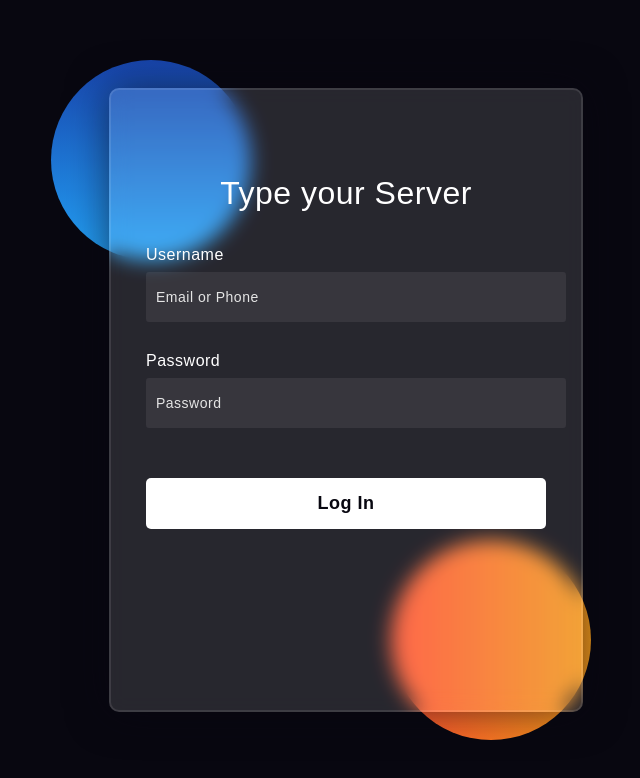
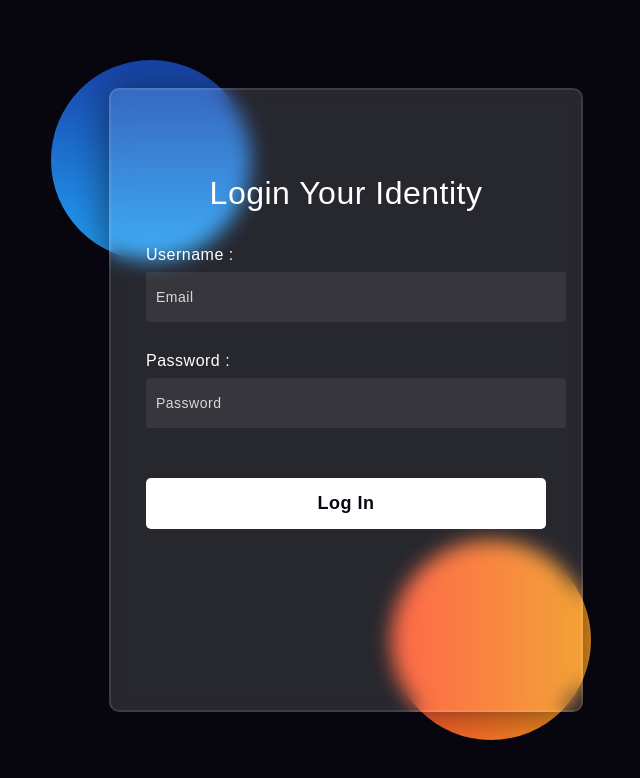
Before and after one commit to syedmomin/react-with-server, a React (Create React App) app in the folder web/: page / in a window 1280 px wide. Shown: the top 778 px of the page, without its empty margins (294-934 px from the left). Built offline with nearby package versions, Linux system fonts and the light colour scheme.

Commit message:
login style

```diff
--- a/web/src/App.css
+++ b/web/src/App.css
@@ -1,9 +1,3 @@
-*:before,
-*:after{
-    padding: 0;
-    margin: 0;
-    box-sizing: border-box;
-}
 body{
     background-color: #080710;
 }
@@ -84,7 +78,7 @@ input{
     font-weight: 300;
 }
 ::placeholder{
-    color: #e5e5e5;
+    color: #dad9d9;
 }
 button{
     margin-top: 50px;
@@ -97,25 +91,8 @@ button{
     border-radius: 5px;
     cursor: pointer;
 }
-.social{
-  margin-top: 30px;
-  display: flex;
+
+button:hover{
+    font-size: 20px;
+    background-image: linear-gradient(to right,#285cd4d8, #f5a534cb);
 }
-.social div{
-  background: red;
-  width: 150px;
-  border-radius: 3px;
-  padding: 5px 10px 10px 5px;
-  background-color: rgba(255,255,255,0.27);
-  color: #eaf0fb;
-  text-align: center;
-}
-.social div:hover{
-  background-color: rgba(255,255,255,0.47);
-}
-.social .fb{
-  margin-left: 25px;
-}
-.social i{
-  margin-right: 4px;
-}
--- a/web/src/App.tsx
+++ b/web/src/App.tsx
@@ -9,13 +9,13 @@ function App() {
         <div className="shape"></div>
     </div>
     <form>
-        <h3>Type your Server</h3>
+        <h3>Login Your Identity</h3>
 
-        <label>Username</label>
-        <input type="text" placeholder="Email or Phone" id="username" />
+        <label>Username :</label>
+        <input type="text" placeholder="Email" />
 
-        <label>Password</label>
-        <input type="password" placeholder="Password" id="password" />
+        <label>Password :</label>
+        <input type="password" placeholder="Password" />
 
         <button>Log In</button>
     </form>
```
